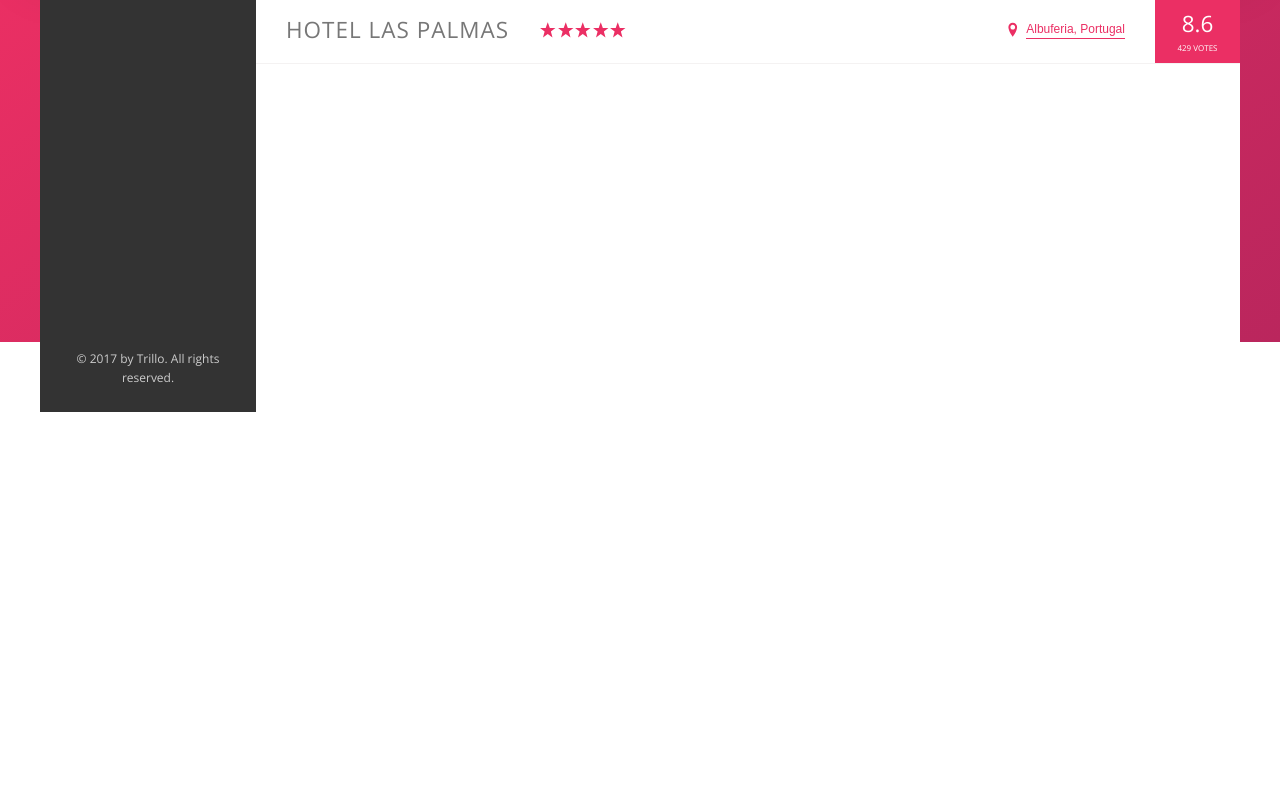
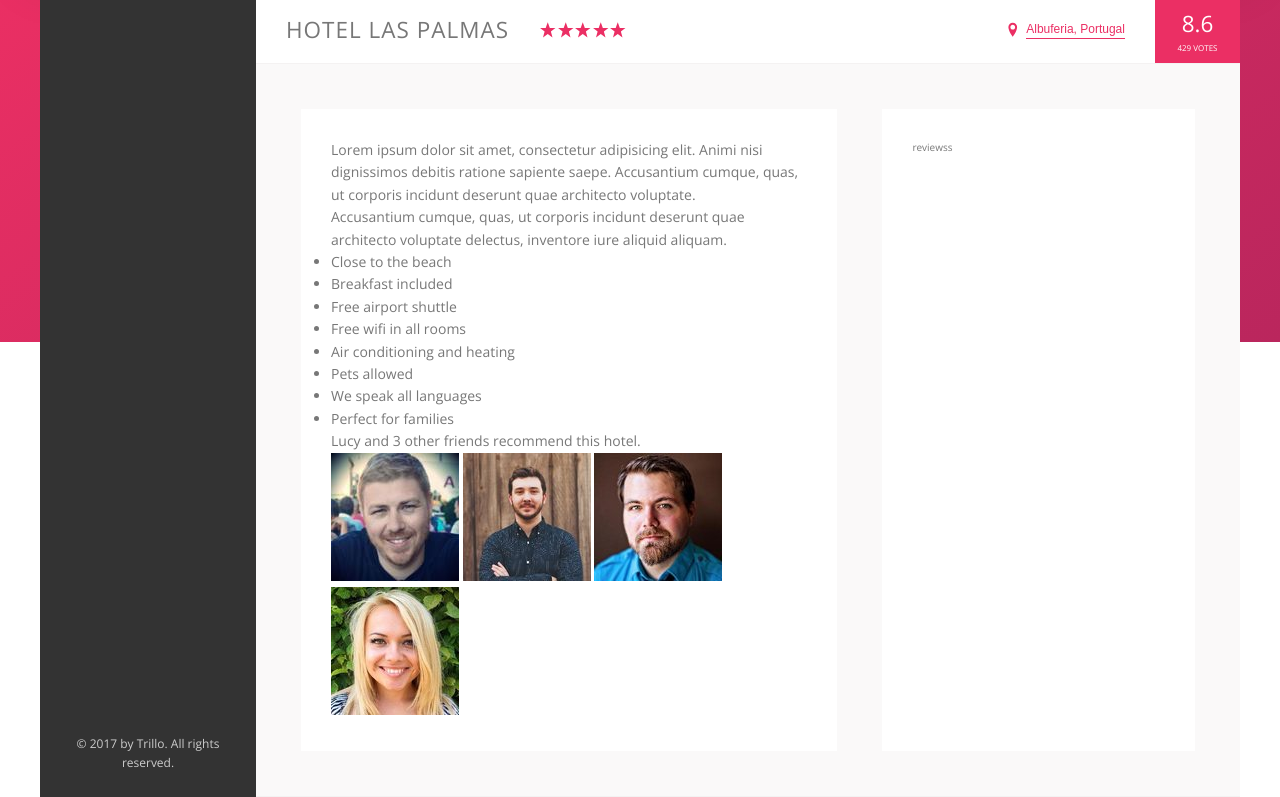
Before and after one commit to NaraeJang/02-SASS-Trillo, a website: page index.html in a window 1280 px wide. Shown: the part 538-1335 px from the top of the page. Before the commit the page ends 950 px from the top, so only its background shows below. Drawn offline with nearby package versions, Linux system fonts and the light colour scheme.

Commit message:
Building the Description Section - Part 1

```diff
--- a/index.html
+++ b/index.html
@@ -87,6 +87,7 @@
                     &copy; 2017 by Trillo. All rights reserved.
                 </div>
             </nav>
+
             <main class="hotel-view">
                 <div class="gallery">
                     <figure class="gellery__item">
@@ -133,6 +134,46 @@
                         <div class="overview__rating-count">429 votes</div>
                     </div>
                 </div>
+
+                <div class="detail">
+                    <div class="description">
+                        <p class="paragraph">Lorem ipsum dolor sit amet, consectetur adipisicing elit. Animi nisi
+                            dignissimos debitis ratione sapiente saepe. Accusantium cumque, quas, ut corporis incidunt
+                            deserunt quae architecto voluptate. </p>
+
+                        <p class="paragraph">
+                            Accusantium cumque, quas, ut corporis incidunt deserunt quae architecto voluptate delectus,
+                            inventore iure aliquid aliquam.
+                        </p>
+
+                        <ul class="list">
+                            <li class="list__item">Close to the beach</li>
+                            <li class="list__item">Breakfast included</li>
+                            <li class="list__item">Free airport shuttle</li>
+                            <li class="list__item">Free wifi in all rooms</li>
+                            <li class="list__item">Air conditioning and heating</li>
+                            <li class="list__item">Pets allowed</li>
+                            <li class="list__item">We speak all languages</li>
+                            <li class="list__item">Perfect for families</li>
+                        </ul>
+
+                        <div class="recommend">
+                            <p class="paragraph__count">Lucy and 3 other friends recommend this hotel.</p>
+                            <div class="recommend__friends">
+                                <img src="img/user-3.jpg" alt="Friend 1" class="recommend__photo">
+                                <img src="img/user-4.jpg" alt="Friend 2" class="recommend__photo">
+                                <img src="img/user-5.jpg" alt="Friend 3" class="recommend__photo">
+                                <img src="img/user-6.jpg" alt="Friend 4" class="recommend__photo">
+                            </div>
+                        </div>
+                    </div>
+
+                    <div class="user-reviews">
+                        reviewss
+                    </div>
+                </div>
+
+
             </main>
         </div>
     </div>
--- a/sass/_base.scss
+++ b/sass/_base.scss
@@ -14,6 +14,9 @@
   --cc-grey-dark-3: #999;
 
   --shadow-dark: 0 2rem 6rem rgba(0, 0, 0, 0.3);
+  --shadow-light: 0 2rem 5rem rgba($color: #000000, $alpha: 0.06);
+
+  --line: 1px solid var(--cc-grey-light-2);
 }
 
 * {
--- a/sass/_components.scss
+++ b/sass/_components.scss
@@ -205,7 +205,7 @@
 .overview {
   justify-content: space-between;
   align-items: center;
-  border-bottom: 1px solid var(--cc-grey-light-2);
+  border-bottom: var(--line);
 
   &__heading {
     font-size: 2.25rem;
@@ -302,3 +302,6 @@
     box-shadow: none;
   }
 }
+
+//////////////////////////////////////////
+// DETAIL
--- a/sass/_layout.scss
+++ b/sass/_layout.scss
@@ -12,7 +12,7 @@
   height: 7rem;
 
   background-color: #fff;
-  border-bottom: 1px solid var(--cc-grey-light-2);
+  border-bottom: var(--line);
 
   display: flex;
   justify-content: space-between;
@@ -38,9 +38,6 @@
 .hotel-view {
   background-color: #fff;
   flex: 1;
-
-  //TEST
-  height: 80rem;
 }
 
 .gallery {
@@ -50,3 +47,27 @@
 .overview {
   display: flex;
 }
+
+.detail {
+  display: flex;
+  padding: 4.5rem;
+  background-color: var(--cc-grey-light-1);
+  border-bottom: var(--line);
+}
+
+.description {
+  background-color: #fff;
+  box-shadow: var(--shadow-light);
+  padding: 3rem;
+  flex: 0 0 60%;
+  margin-right: 4.5rem;
+
+  font-size: 1.4rem;
+}
+
+.user-reviews {
+  background-color: #fff;
+  box-shadow: var(--shadow-light);
+  padding: 3rem;
+  flex: 1;
+}
```
Also changed, not shown: css/style.css.
